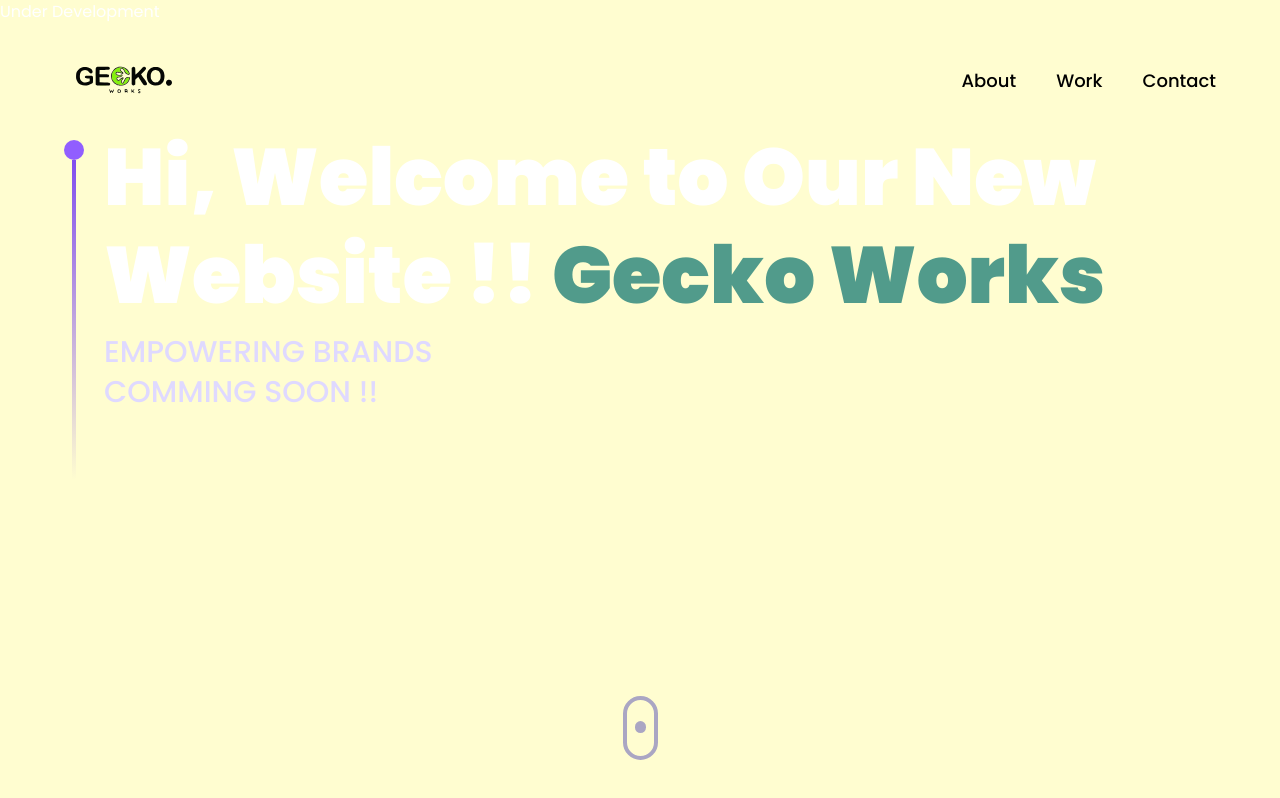
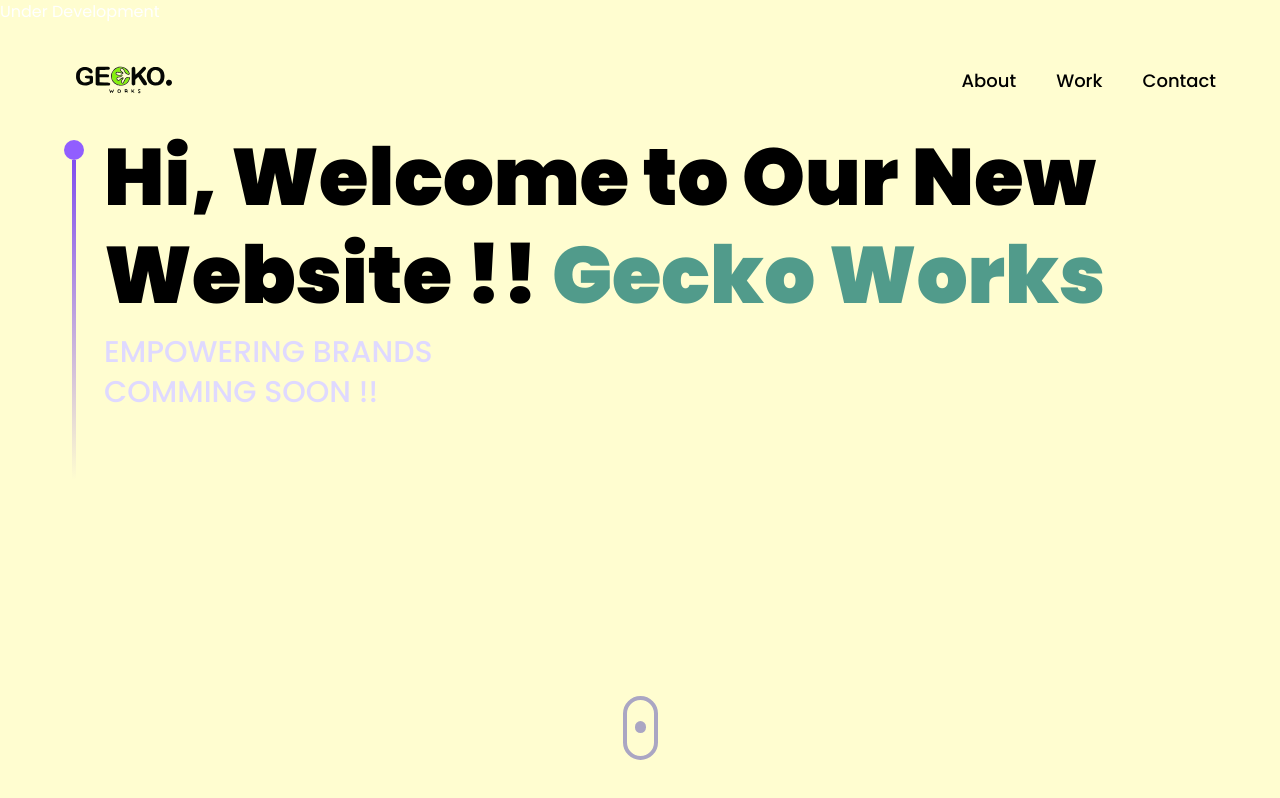
Before and after one commit to GeckoWorks/website, a React (Vite) app: page / in a window 1280 px wide. Built offline with nearby package versions, Linux system fonts and the light colour scheme.

Commit message:
changed hero color balack

```diff
--- a/src/styles.js
+++ b/src/styles.js
@@ -4,7 +4,7 @@
     padding: "sm:px-16 px-6 sm:py-16 py-10",
 
     heroHeadText:
-      "font-black text-white lg:text-[80px] sm:text-[60px] xs:text-[50px] text-[40px] lg:leading-[98px] mt-2",
+      "font-black text-black lg:text-[80px] sm:text-[60px] xs:text-[50px] text-[40px] lg:leading-[98px] mt-2",
     heroSubText:
       "text-[#dfd9ff] font-medium lg:text-[30px] sm:text-[26px] xs:text-[20px] text-[16px] lg:leading-[40px]",
 
```
